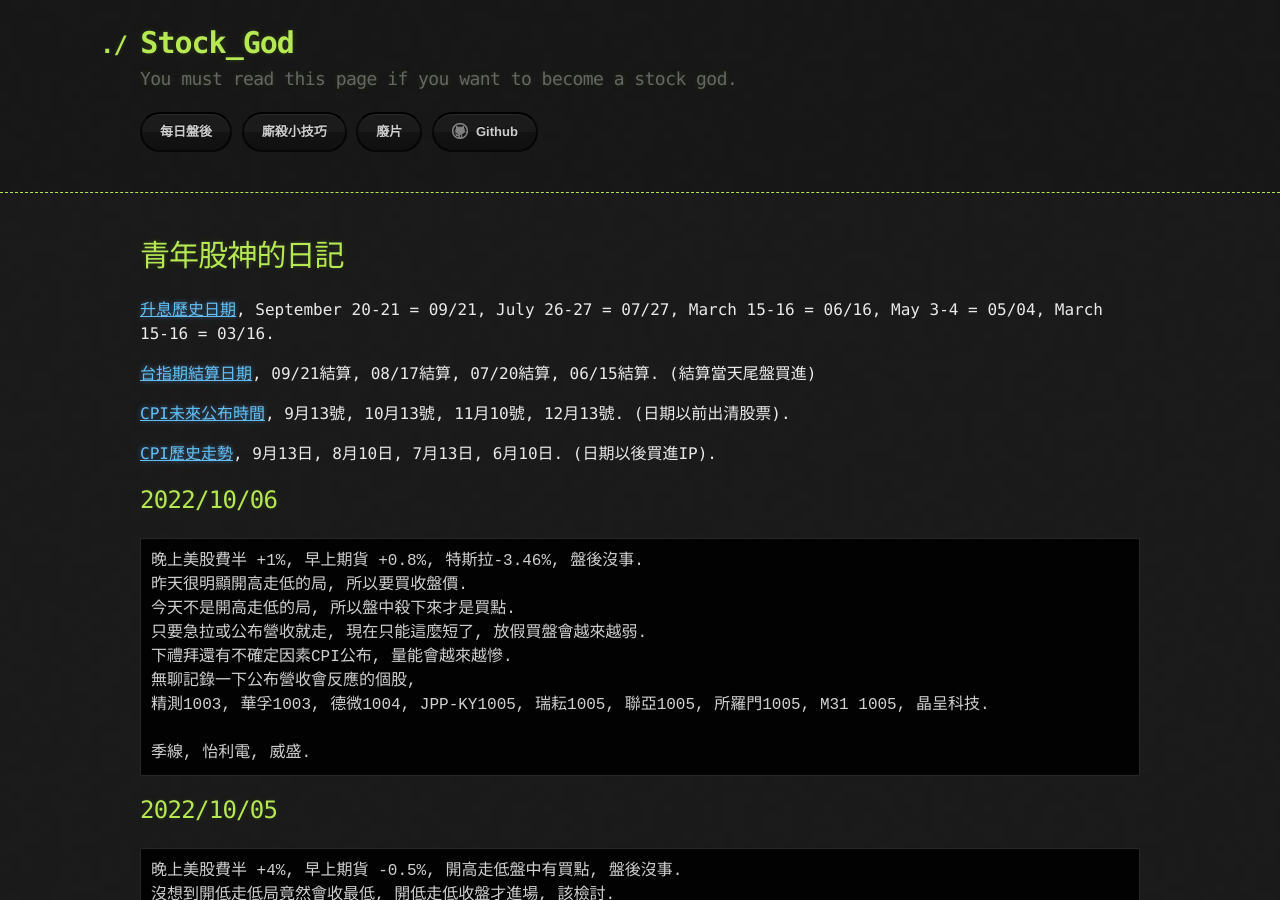
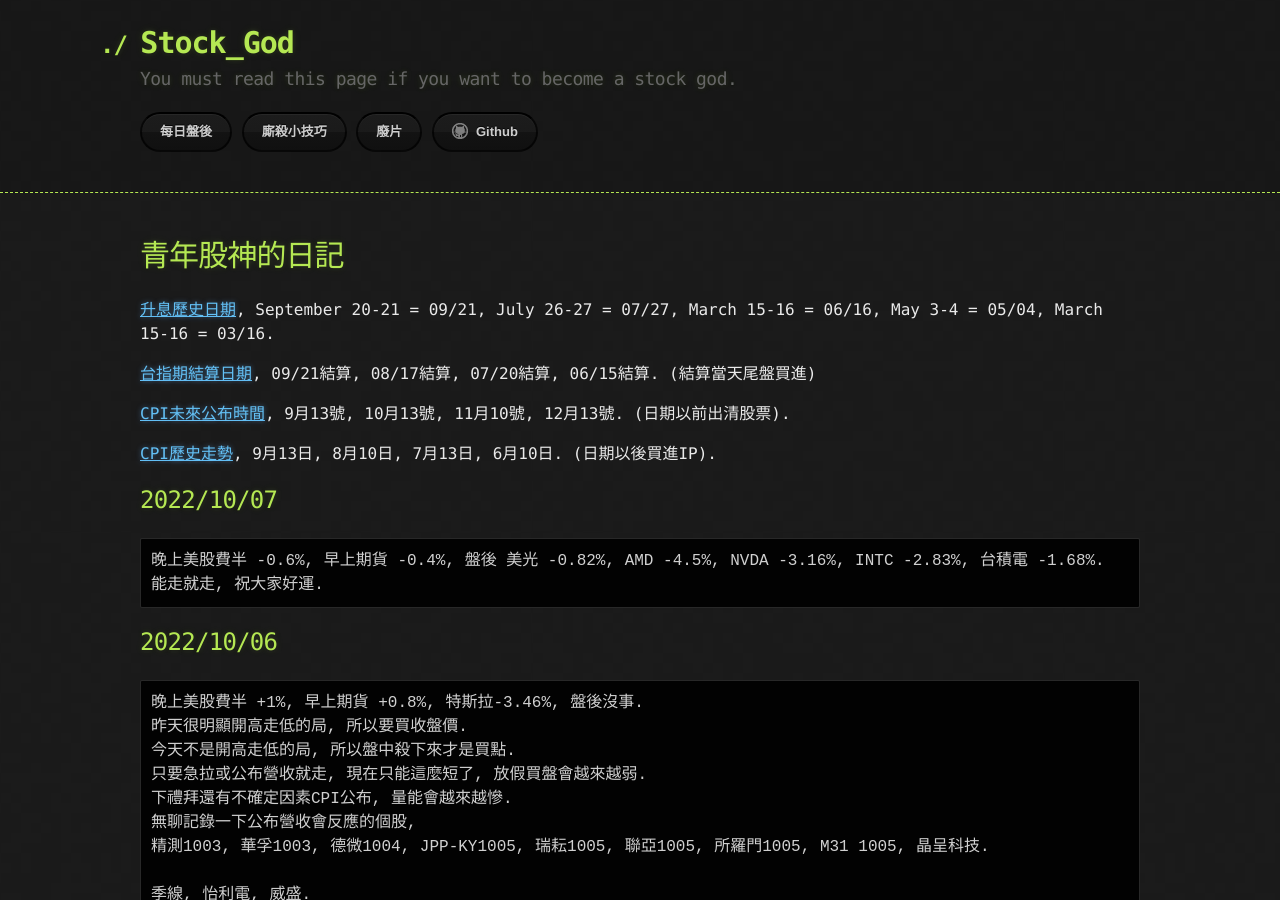
Before and after one commit to lepg5487/Stock_God, a Jekyll site: the page built from index.md, in a window 1280 px wide and 900 px high. Built offline with Jekyll 4.4.1, drawn with Linux system fonts in a browser that asks for light colours; our own code applies the rules of GitHub Pages for plain Markdown files.

Commit message:
Update index.md

````diff
--- a/index.md
+++ b/index.md
@@ -11,6 +11,12 @@ layout: testlayouts
 [CPI未來公布時間](https://chihyun.tw/cpi-release-date/), 9月13號, 10月13號, 11月10號, 12月13號. (日期以前出清股票).
 
 [CPI歷史走勢](https://hk.investing.com/economic-calendar/cpi-733), 9月13日, 8月10日, 7月13日, 6月10日. (日期以後買進IP).
+
+## 2022/10/07
+```
+晚上美股費半 -0.6%, 早上期貨 -0.4%, 盤後 美光 -0.82%, AMD -4.5%, NVDA -3.16%, INTC -2.83%, 台積電 -1.68%.
+能走就走, 祝大家好運.
+```
 
 ## 2022/10/06
 ```
````
